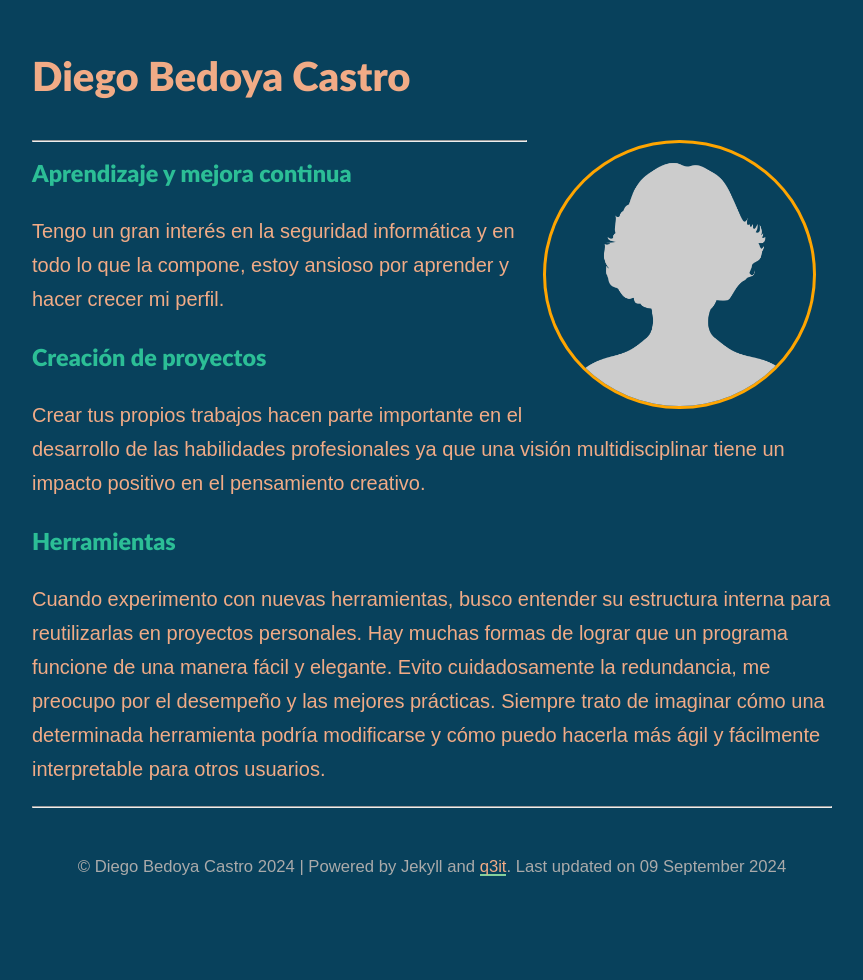
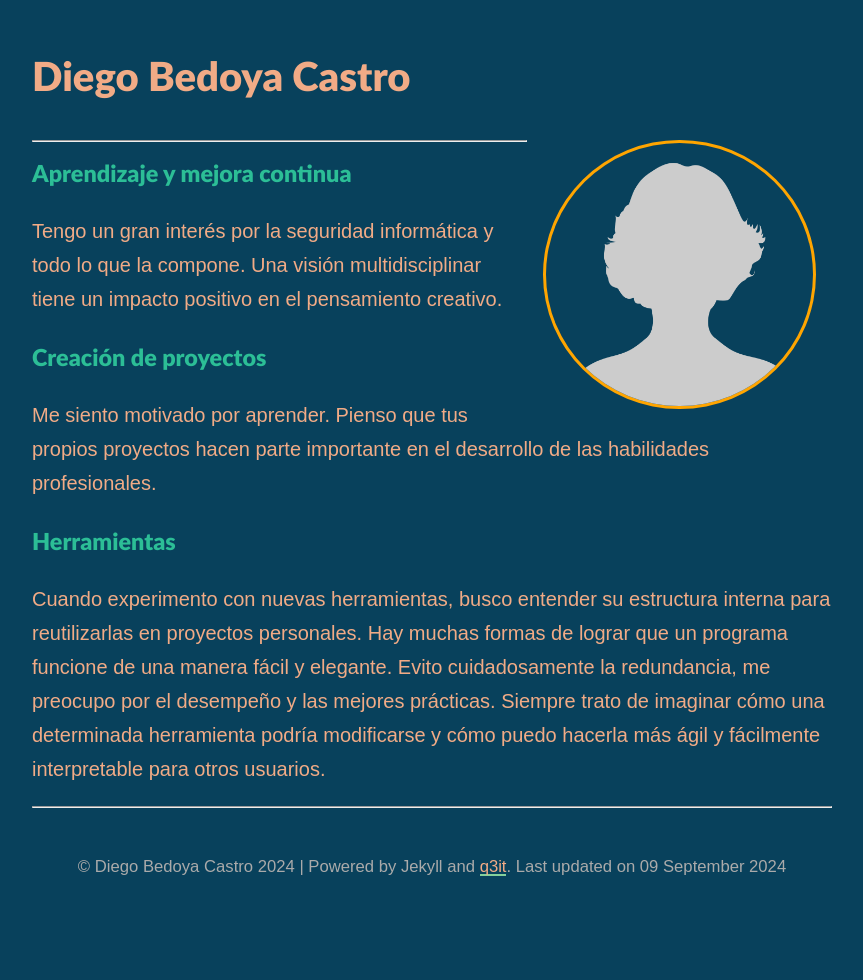
Before and after one commit to q3it/card, a Jekyll site: the page built from index.md, in a window 1280 px wide. Shown: the whole page, without its empty margins (208-1071 px from the left). Built offline with Jekyll 4.4.1, drawn with Linux system fonts in a browser that asks for light colours; nearby versions of some CDN libraries.

Commit message:
Update index.md

```diff
--- a/index.md
+++ b/index.md
@@ -21,10 +21,10 @@ published: true
 ---
 <!--# <span style="color:#2CBE96">Visión</span>  Color subtítulos #98a0ac-->
 ### <span style="color:#2CBE96">Aprendizaje y mejora continua</span>
-Tengo un gran interés en la seguridad informática y en todo lo que la compone, estoy ansioso por aprender y hacer crecer mi perfil.
+Tengo un gran interés por la seguridad informática y todo lo que la compone. Una visión multidisciplinar tiene un impacto positivo en el pensamiento creativo.
 
 ### <span style="color:#2CBE96">Creación de proyectos</span>
-Crear tus propios trabajos hacen parte importante en el desarrollo de las habilidades profesionales ya que una visión multidisciplinar tiene un impacto positivo en el pensamiento creativo.
+Me siento motivado por aprender. Pienso que tus propios proyectos hacen parte importante en el desarrollo de las habilidades profesionales.
 
 ### <span style="color:#2CBE96">Herramientas</span>
 Cuando experimento con nuevas herramientas, busco entender su estructura interna para reutilizarlas en proyectos personales. Hay muchas formas de lograr que un programa funcione de una manera fácil y elegante. Evito cuidadosamente la redundancia, me preocupo por el desempeño y las mejores prácticas. Siempre trato de imaginar cómo una determinada herramienta podría modificarse y cómo puedo hacerla más ágil y fácilmente interpretable para otros usuarios.
```
